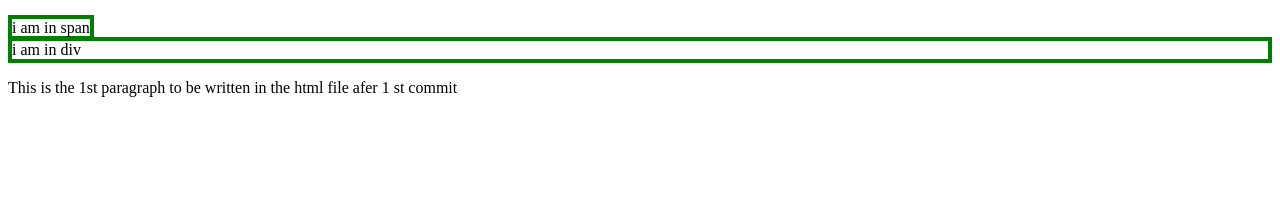
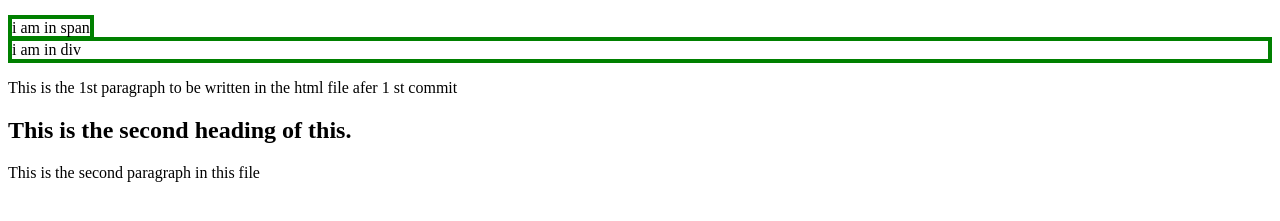
Before and after one commit to Maliha-Jamshaid/WEB-WEEK1-HTML, a plain HTML site: page index.html in a window 1280 px wide. Shown: the part 61-282 px from the top of the page. Drawn offline with Linux system fonts and the light colour scheme.

Commit message:
2nd commit

```diff
--- a/index.html
+++ b/index.html
@@ -10,6 +10,8 @@
     <span style="border: 4px solid green"> i am in span</span>
     <div style="border: 4px solid green"> i am in div</div>
     <p>This is the 1st paragraph to be written in the html file afer 1 st commit</p>
+    <h2>This is the second heading of this.</h2>
+    <p>This is the second paragraph in this file</p>
 
 
 </body>
```
